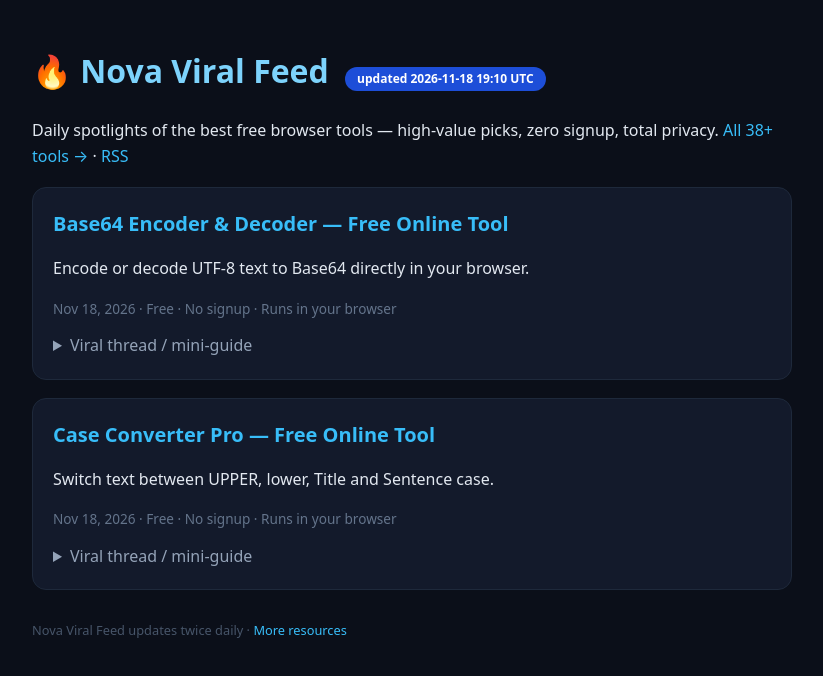
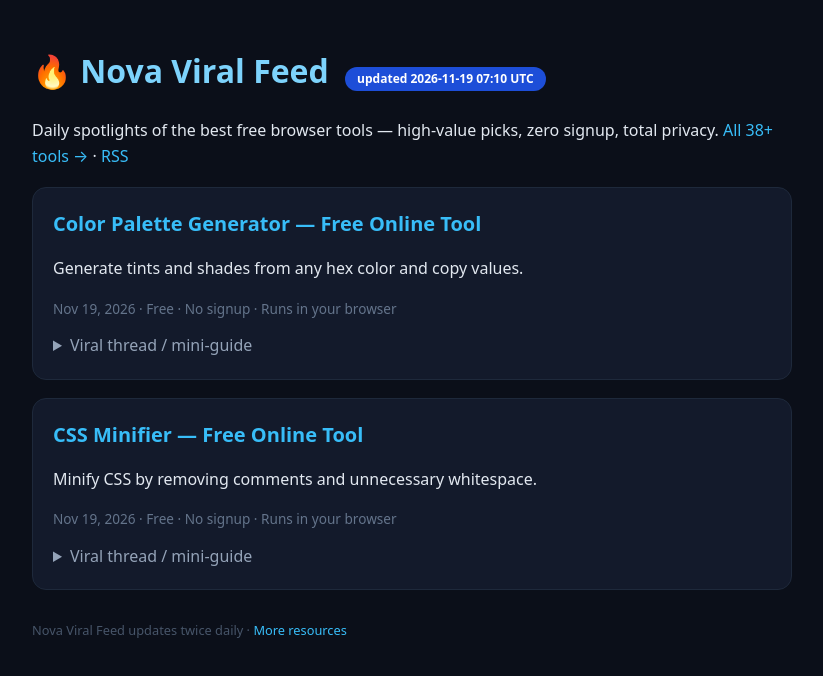
Before and after one commit to Ghost-Owner-01/nova-tools-hub, a plain HTML site: page viral-feed.html in a window 1280 px wide. Shown: the whole page, without its empty margins (228-1051 px from the left). Drawn offline with Linux system fonts and the light colour scheme.

Commit message:
viral feed: color-palette,css-minifier

```diff
--- a/viral-feed.html
+++ b/viral-feed.html
@@ -13,24 +13,24 @@ details{margin-top:10px} summary{cursor:pointer;color:#94a3b8}
 pre{background:#0b0f19;padding:12px;border-radius:8px;color:#cbd5e1}
 .badge{display:inline-block;background:#1d4ed8;color:#fff;border-radius:99px;padding:2px 12px;font-size:.75rem;margin-left:8px}
 </style></head><body>
-<h1>🔥 Nova Viral Feed <span class="badge">updated 2026-11-18 19:10 UTC</span></h1>
+<h1>🔥 Nova Viral Feed <span class="badge">updated 2026-11-19 07:10 UTC</span></h1>
 <p>Daily spotlights of the best free browser tools — high-value picks, zero signup, total privacy. <a href="https://ghost-owner-01.github.io/nova-tools-hub/">All 38+ tools →</a> · <a href="https://ghost-owner-01.github.io/nova-tools-hub/rss.xml">RSS</a></p>
 
 <article class="vcard">
-  <h2><a href="https://ghost-owner-01.github.io/nova-tools-hub/tools/base64-encoder.html">Base64 Encoder &amp; Decoder — Free Online Tool</a></h2>
-  <p>Encode or decode UTF-8 text to Base64 directly in your browser.</p>
-  <p class="vmeta">Nov 18, 2026 · Free · No signup · Runs in your browser</p>
-  <details><summary>Viral thread / mini-guide</summary><pre style="white-space:pre-wrap;font-family:inherit">## Base64 Encoder &amp; Decoder — Free Online Tool — the 30-second version
+  <h2><a href="https://ghost-owner-01.github.io/nova-tools-hub/tools/color-palette.html">Color Palette Generator — Free Online Tool</a></h2>
+  <p>Generate tints and shades from any hex color and copy values.</p>
+  <p class="vmeta">Nov 19, 2026 · Free · No signup · Runs in your browser</p>
+  <details><summary>Viral thread / mini-guide</summary><pre style="white-space:pre-wrap;font-family:inherit">## Color Palette Generator — Free Online Tool — the 30-second version
 
-Everyone pays for base64 encoder &amp; decoder — free online tool apps. You don't have to.
+Everyone pays for color palette generator — free online tool apps. You don't have to.
 
-**1.** Open https://ghost-owner-01.github.io/nova-tools-hub/tools/base64-encoder.html — zero signup, zero ads-in-your-face
+**1.** Open https://ghost-owner-01.github.io/nova-tools-hub/tools/color-palette.html — zero signup, zero ads-in-your-face
 **2.** Drop your input, get results instantly
 **3.** Everything runs in YOUR browser — data never leaves your device
 **4.** Bookmark it. Works offline after first load. Free forever.
 
 ### Why this one
-Encode or decode UTF-8 text to Base64 directly in your browser.
+Generate tints and shades from any hex color and copy values.
 
 ### The privacy angle
 Your input is processed client-side. No server upload. No tracking of what you type. That's the whole point.
@@ -39,29 +39,29 @@ Your input is processed client-side. No server upload. No tracking of what you t
 - Students: quick homework/assignment checks
 - Freelancers: client-ready outputs in seconds
 - Devs: fast validation without installing anything
-- Anyone: base64 encoder &amp; decoder — free online tool without the app-store bloat
+- Anyone: color palette generator — free online tool without the app-store bloat
 
-Try it free: https://ghost-owner-01.github.io/nova-tools-hub/tools/base64-encoder.html
+Try it free: https://ghost-owner-01.github.io/nova-tools-hub/tools/color-palette.html
 More free tools: https://ghost-owner-01.github.io/nova-tools-hub/
 Sponsored: https://asiafilm.org
 </pre></details>
 </article>
 
 <article class="vcard">
-  <h2><a href="https://ghost-owner-01.github.io/nova-tools-hub/tools/case-converter-pro.html">Case Converter Pro — Free Online Tool</a></h2>
-  <p>Switch text between UPPER, lower, Title and Sentence case.</p>
-  <p class="vmeta">Nov 18, 2026 · Free · No signup · Runs in your browser</p>
-  <details><summary>Viral thread / mini-guide</summary><pre style="white-space:pre-wrap;font-family:inherit">## Case Converter Pro — Free Online Tool — the 30-second version
+  <h2><a href="https://ghost-owner-01.github.io/nova-tools-hub/tools/css-minifier.html">CSS Minifier — Free Online Tool</a></h2>
+  <p>Minify CSS by removing comments and unnecessary whitespace.</p>
+  <p class="vmeta">Nov 19, 2026 · Free · No signup · Runs in your browser</p>
+  <details><summary>Viral thread / mini-guide</summary><pre style="white-space:pre-wrap;font-family:inherit">## CSS Minifier — Free Online Tool — the 30-second version
 
-Everyone pays for case converter pro — free online tool apps. You don't have to.
+Everyone pays for css minifier — free online tool apps. You don't have to.
 
-**1.** Open https://ghost-owner-01.github.io/nova-tools-hub/tools/case-converter-pro.html — zero signup, zero ads-in-your-face
+**1.** Open https://ghost-owner-01.github.io/nova-tools-hub/tools/css-minifier.html — zero signup, zero ads-in-your-face
 **2.** Drop your input, get results instantly
 **3.** Everything runs in YOUR browser — data never leaves your device
 **4.** Bookmark it. Works offline after first load. Free forever.
 
 ### Why this one
-Switch text between UPPER, lower, Title and Sentence case.
+Minify CSS by removing comments and unnecessary whitespace.
 
 ### The privacy angle
 Your input is processed client-side. No server upload. No tracking of what you type. That's the whole point.
@@ -70,9 +70,9 @@ Your input is processed client-side. No server upload. No tracking of what you t
 - Students: quick homework/assignment checks
 - Freelancers: client-ready outputs in seconds
 - Devs: fast validation without installing anything
-- Anyone: case converter pro — free online tool without the app-store bloat
+- Anyone: css minifier — free online tool without the app-store bloat
 
-Try it free: https://ghost-owner-01.github.io/nova-tools-hub/tools/case-converter-pro.html
+Try it free: https://ghost-owner-01.github.io/nova-tools-hub/tools/css-minifier.html
 More free tools: https://ghost-owner-01.github.io/nova-tools-hub/
 Sponsored: https://asiafilm.org
 </pre></details>
```
Also changed, not shown: rss.xml (+8 -8 lines).
